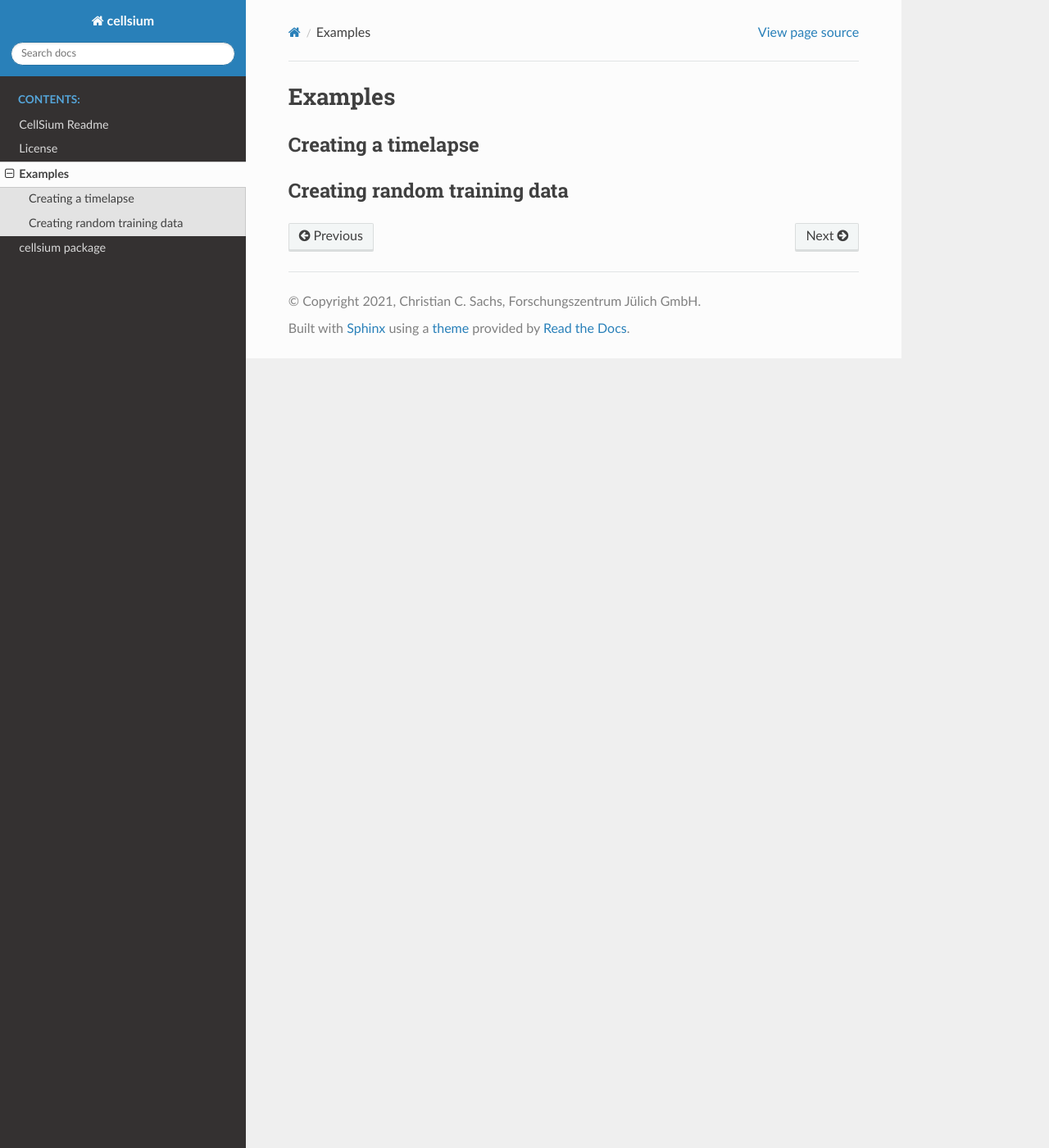
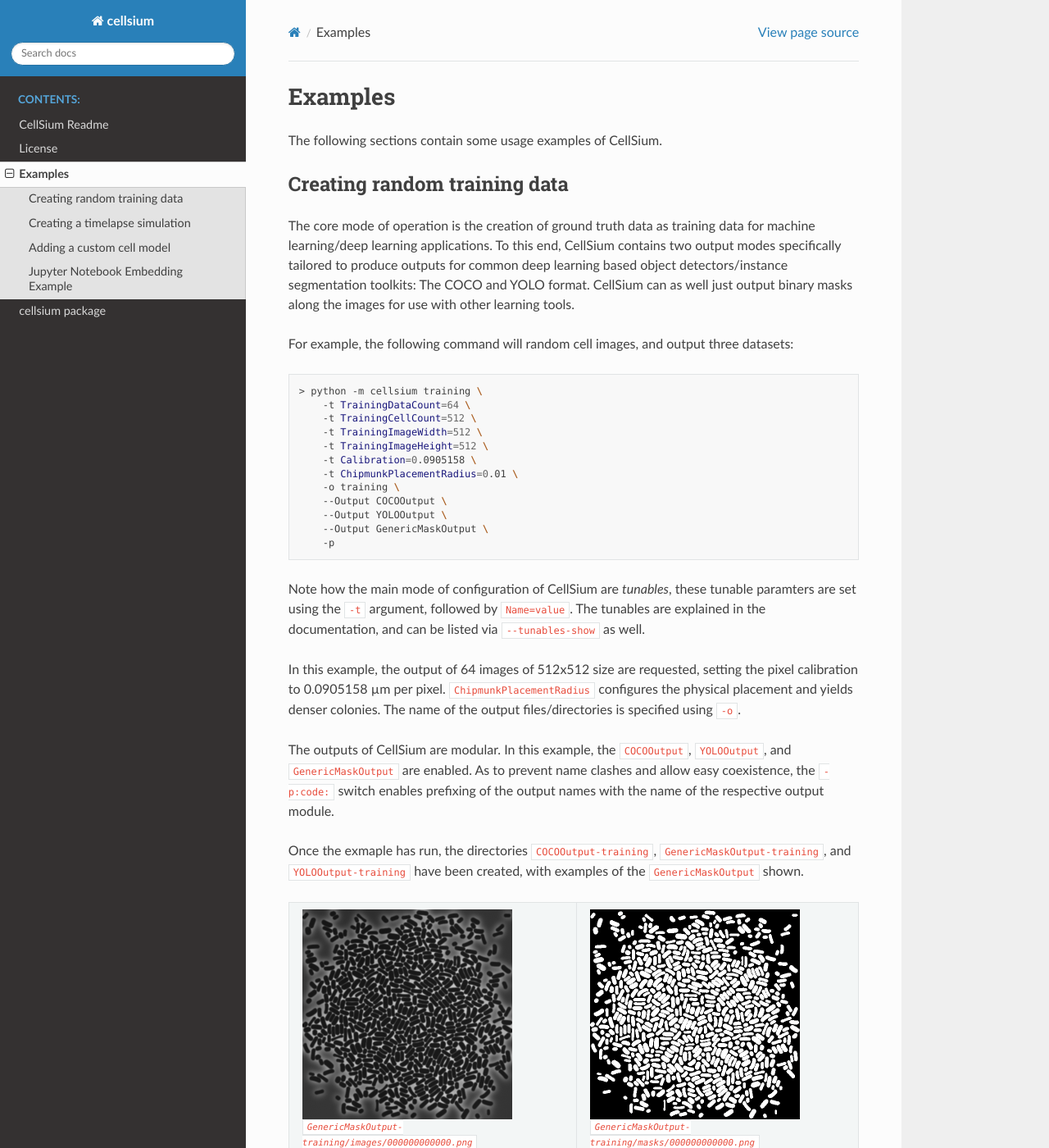
Before and after one commit to modsim/CellSium, a Sphinx documentation site: the page built from docs/examples.rst, in a window 1280 px wide and 1400 px high. Shown: the whole window at 82% size. Built offline with Sphinx 7.4.7 and the Read the Docs theme 2.0.0, drawn with Linux system fonts in a browser that asks for light colours; some of the changed text lies outside the part shown.

Commit message:
Adding documentation

```diff
--- /dev/null
+++ b/docs/Embedding.rst
@@ -0,0 +1,117 @@
+Jupyter Notebook Embedding Example
+##################################
+
+In this example, CellSium is embedded in a Jupyter notebook to
+interactively run small simulations.
+
+First, the necessary modules are imported:
+
+.. code:: ipython3
+
+    # plotting
+    from matplotlib_inline.backend_inline import set_matplotlib_formats
+    set_matplotlib_formats('svg')
+    from matplotlib import pyplot
+
+    # general
+    from functools import partial
+
+    # RRF is the central random helper, used for seeding
+    from cellsium.random import RRF
+    # the model parts the new model is built upon
+    from cellsium.model import PlacedCell, SimulatedCell, assemble_cell
+    # the functions to actually perform the simulation
+    from cellsium.cli.simulate import perform_simulation, initialize_cells, h_to_s, s_to_h
+    # the PlotRenderer as it embeds nicely in Jupyter
+    from cellsium.output.plot import PlotRenderer
+
+For the example, a model is defined directly within a Jupyter cell:
+
+.. code:: ipython3
+
+    class SizerCell(SimulatedCell):
+        @staticmethod
+        def random_sequences(sequence):
+            return dict(elongation_rate=sequence.normal(1.5, 0.25))  # µm·h⁻¹
+
+        def birth(
+            self, parent=None, ts=None
+        ) -> None:
+            self.elongation_rate = next(self.random.elongation_rate)
+            self.division_time = h_to_s(0.5)  # fast division rate
+
+        def grow(self, ts):
+            self.length += self.elongation_rate * ts.hours
+
+            if ts.time > (self.birth_time + self.division_time):
+                offspring_a, offspring_b = self.divide(ts)
+                offspring_a.length = offspring_b.length = self.length / 2
+
+.. code:: ipython3
+
+    # seed the random number generator
+    RRF.seed(1)
+
+    # perform_simulation returns an iterator which will indefinitely yield timesteps
+
+    simulation_iterator = perform_simulation(
+        setup=partial(
+            initialize_cells,
+            count=1,
+            cell_type=assemble_cell(SizerCell, placed_cell=PlacedCell)),
+        time_step=30.0 * 60.0
+    )
+
+    # we step thru the first 5 of them ...
+    for _, ts in zip(range(5), simulation_iterator):
+        # ... and plot them
+        PlotRenderer().output(world=ts.world)
+        pyplot.title("Simulation output at time=%.2fh" % (s_to_h(ts.time)))
+        pyplot.show()
+        # we have access to the Cell objects as well
+        print(repr(ts.world.cells))
+
+
+
+.. image:: _static/Embedding_files/Embedding_4_0.svg
+
+
+.. parsed-literal::
+
+    [Cell(angle=2.3294692309443428, bend_lower=-0.016261360844027475, bend_overall=-0.04126808565523994, bend_upper=-0.09614075306364522, birth_time=0.0, division_time=1800.0, elongation_rate=1.5981931788501658, id_=1, length=2.872894940610261, lineage_history=[0], parent_id=0, position=[17.854225629902448, 28.67645476278087], width=0.8960666826747447)]
+
+
+
+.. image:: _static/Embedding_files/Embedding_4_2.svg
+
+
+.. parsed-literal::
+
+    [Cell(angle=2.3294692309443428, bend_lower=-0.016261360844027475, bend_overall=-0.04126808565523994, bend_upper=-0.09614075306364522, birth_time=3600.0, division_time=1800.0, elongation_rate=1.4017119040732795, id_=2, length=1.835995765017672, lineage_history=[0, 1], parent_id=1, position=[18.485770454254308, 28.010218132802386], width=0.8960666826747447), Cell(angle=2.3294692309443428, bend_lower=-0.016261360844027475, bend_overall=-0.04126808565523994, bend_upper=-0.09614075306364522, birth_time=3600.0, division_time=1800.0, elongation_rate=1.7743185975635118, id_=3, length=1.835995765017672, lineage_history=[0, 1], parent_id=1, position=[17.22268080555059, 29.342691392759356], width=0.8960666826747447)]
+
+
+
+.. image:: _static/Embedding_files/Embedding_4_4.svg
+
+
+.. parsed-literal::
+
+    [Cell(angle=2.3360626329715437, bend_lower=-0.016261360844027475, bend_overall=-0.04126808565523994, bend_upper=-0.09614075306364522, birth_time=3600.0, division_time=1800.0, elongation_rate=1.4017119040732795, id_=2, length=2.5368517170543115, lineage_history=[0, 1], parent_id=1, position=[18.756872759489948, 27.72423023484169], width=0.8960666826747447), Cell(angle=2.3228640880321927, bend_lower=-0.016261360844027475, bend_overall=-0.04126808565523994, bend_upper=-0.09614075306364522, birth_time=3600.0, division_time=1800.0, elongation_rate=1.7743185975635118, id_=3, length=2.7231550637994277, lineage_history=[0, 1], parent_id=1, position=[16.951578500314948, 29.62867929072005], width=0.8960666826747447)]
+
+
+
+.. image:: _static/Embedding_files/Embedding_4_6.svg
+
+
+.. parsed-literal::
+
+    [Cell(angle=2.352798559960036, bend_lower=-0.016261360844027475, bend_overall=-0.04126808565523994, bend_upper=-0.09614075306364522, birth_time=7200.0, division_time=1800.0, elongation_rate=0.8317980611709823, id_=4, length=1.6188538345454755, lineage_history=[0, 1, 2], parent_id=2, position=[19.593155424028517, 26.85358455987381], width=0.8960666826747447), Cell(angle=2.3416190585127383, bend_lower=-0.016261360844027475, bend_overall=-0.04126808565523994, bend_upper=-0.09614075306364522, birth_time=7200.0, division_time=1800.0, elongation_rate=1.2231841085165691, id_=5, length=1.6188538345454755, lineage_history=[0, 1, 2], parent_id=2, position=[18.471310193545275, 28.02153383690875], width=0.8960666826747447), Cell(angle=2.314495314084782, bend_lower=-0.016261360844027475, bend_overall=-0.04126808565523994, bend_upper=-0.09614075306364522, birth_time=7200.0, division_time=1800.0, elongation_rate=1.4247110511570817, id_=6, length=1.8051571812905918, lineage_history=[0, 1, 3], parent_id=3, position=[17.289158390942983, 29.25243321304336], width=0.8960666826747447), Cell(angle=2.304654468034007, bend_lower=-0.016261360844027475, bend_overall=-0.04126808565523994, bend_upper=-0.09614075306364522, birth_time=7200.0, division_time=1800.0, elongation_rate=1.8079038604401219, id_=7, length=1.8051571812905918, lineage_history=[0, 1, 3], parent_id=3, position=[16.06327851109302, 30.578267441297573], width=0.8960666826747447)]
+
+
+
+.. image:: _static/Embedding_files/Embedding_4_8.svg
+
+
+.. parsed-literal::
+
+    [Cell(angle=2.3820603181599442, bend_lower=-0.016261360844027475, bend_overall=-0.04126808565523994, bend_upper=-0.09614075306364522, birth_time=7200.0, division_time=1800.0, elongation_rate=0.8317980611709823, id_=4, length=2.0347528651309665, lineage_history=[0, 1, 2], parent_id=2, position=[20.228643748180197, 26.199313752340714], width=0.8960666826747447), Cell(angle=2.3526475982043165, bend_lower=-0.016261360844027475, bend_overall=-0.04126808565523994, bend_upper=-0.09614075306364522, birth_time=7200.0, division_time=1800.0, elongation_rate=1.2231841085165691, id_=5, length=2.23044588880376, lineage_history=[0, 1, 2], parent_id=2, position=[18.75284683312141, 27.731672298371393], width=0.8960666826747447), Cell(angle=2.2968665429831496, bend_lower=-0.016261360844027475, bend_overall=-0.04126808565523994, bend_upper=-0.09614075306364522, birth_time=7200.0, division_time=1800.0, elongation_rate=1.4247110511570817, id_=6, length=2.5175127068691325, lineage_history=[0, 1, 3], parent_id=3, position=[17.088954083136315, 29.417294148769457], width=0.8960666826747447), Cell(angle=2.2660140670444004, bend_lower=-0.016261360844027475, bend_overall=-0.04126808565523994, bend_upper=-0.09614075306364522, birth_time=7200.0, division_time=1800.0, elongation_rate=1.8079038604401219, id_=7, length=2.709109111510653, lineage_history=[0, 1, 3], parent_id=3, position=[15.346457855171874, 31.35753885164192], width=0.8960666826747447)]
--- a/docs/examples.rst
+++ b/docs/examples.rst
@@ -1,8 +1,109 @@
 Examples
 ========
 
-Creating a timelapse
-####################
+The following sections contain some usage examples of CellSium.
 
 Creating random training data
 #############################
+
+The core mode of operation is the creation of ground truth data as training data for machine learning/deep learning applications. To this end, CellSium contains two output modes specifically tailored to produce outputs for common deep learning based object detectors/instance segmentation toolkits: The COCO and YOLO format. CellSium can as well just output binary masks along the images for use with other learning tools.
+
+For example, the following command will random cell images, and output three datasets:
+
+.. code-block:: bash
+
+    > python -m cellsium training \
+        -t TrainingDataCount=64 \
+        -t TrainingCellCount=512 \
+        -t TrainingImageWidth=512 \
+        -t TrainingImageHeight=512 \
+        -t Calibration=0.0905158 \
+        -t ChipmunkPlacementRadius=0.01 \
+        -o training \
+        --Output COCOOutput \
+        --Output YOLOOutput \
+        --Output GenericMaskOutput \
+        -p
+
+Note how the main mode of configuration of CellSium are *tunables*, these tunable paramters are set using the :code:`-t` argument, followed by :code:`Name=value`. The tunables are explained in the documentation, and can be listed via :code:`--tunables-show` as well.
+
+In this example, the output of 64 images of 512x512 size are requested, setting the pixel calibration to 0.0905158 µm per pixel. :code:`ChipmunkPlacementRadius` configures the physical placement and yields denser colonies. The name of the output files/directories is specified using :code:`-o`.
+
+The outputs of CellSium are modular. In this example, the :code:`COCOOutput`, :code:`YOLOOutput`, and :code:`GenericMaskOutput` are enabled. As to prevent name clashes and allow easy coexistence, the :code:`-p:code:` switch enables prefixing of the output names with the name of the respective output module.
+
+Once the exmaple has run, the directories :code:`COCOOutput-training`, :code:`GenericMaskOutput-training`, and :code:`YOLOOutput-training` have been created, with examples of the :code:`GenericMaskOutput` shown.
+
+.. list-table::
+
+    * - .. figure:: _static/GenericMaskOutput-training/images/000000000000.png
+          :width: 256
+
+          :code:`GenericMaskOutput-training/images/000000000000.png`
+
+      - .. figure:: _static/GenericMaskOutput-training/masks/000000000000.png
+          :width: 256
+
+          :code:`GenericMaskOutput-training/masks/000000000000.png`
+
+Creating a timelapse simulation
+###############################
+
+CellSium was originally developed to create time lapse simulations to create realistic microcolonies, which can serve as input data e.g., for simulations based on the geometry or the training and validation of tracking algorithms.
+To run a simulation, ste up the desired outputs and tunables as explained, and use the :code:`simulate` subcommand.
+
+.. code-block:: bash
+
+    > python -m cellsium simulate \
+        -o simulate \
+        --Output GenericMaskOutput \
+        --Output TiffOutput \
+        -p
+
+In this case, a microcolony will be simulated, a time lapse TIFF stack as well as mask output generated. Shown are three example images:
+
+.. list-table::
+
+    * - .. figure:: _static/GenericMaskOutput-simulate/images/000000000000.png
+          :width: 256
+
+          :code:`GenericMaskOutput-training/images/000000000000.png`
+
+    * - .. figure:: _static/GenericMaskOutput-simulate/images/000000000016.png
+          :width: 256
+
+          :code:`GenericMaskOutput-training/images/000000000016.png`
+
+    * - .. figure:: _static/GenericMaskOutput-simulate/images/000000000032.png
+          :width: 256
+
+          :code:`GenericMaskOutput-training/images/000000000032.png`
+
+Adding a custom cell model
+##########################
+
+In the previous examples, the standard (sizer) cell model was used. However, the modular nature of CellSium makes it easy to integrate a custom cell model. In this example, the sizer model will be defined externally, so it can be more easily changed, and to showcase its difference, the easter egg square geometry will be applied:
+
+.. literalinclude:: square.py
+    :caption: square.py
+
+The custom model can be specified using the :code:`-c` switch, specifying either an importable Python module, or the path of a Python file. If no class name is specified after the :code:`:` colon, CellSium will attempt to import a class named :code:`Cell` from the file/module.
+
+.. code-block:: bash
+
+    > python -m cellsium simulate \
+        -o square \
+        --Output GenericMaskOutput \
+        -c square.py:Cell \
+        -p
+
+CellSium cell objects are Python objects. They are built lending from OOP principles, using mixins in a very flexible way to join various properties. To gain deeper insights how to implement and alter cellular behavior or rendering, it is best to study the source code of CellSium.
+
+.. list-table::
+
+    * - .. figure:: _static/GenericMaskOutput-square/images/000000000033.png
+          :width: 256
+
+          :code:`GenericMaskOutput-square/images/000000000033.png`
+
+
+.. include:: Embedding.rst
--- /dev/null
+++ b/docs/square.py
@@ -0,0 +1,21 @@
+from cellsium.model import assemble_cell, SimulatedCell, h_to_s, Square
+
+
+class SquareCellModel(SimulatedCell):
+    @staticmethod
+    def random_sequences(sequence):
+        return dict(elongation_rate=sequence.normal(1.5, 0.25))  # µm·h⁻¹
+
+    def birth(self, parent=None, ts=None) -> None:
+        self.elongation_rate = next(self.random.elongation_rate)
+        self.division_time = h_to_s(1.0)
+
+    def grow(self, ts) -> None:
+        self.length += self.elongation_rate * ts.hours
+
+        if ts.time > (self.birth_time + self.division_time):
+            offspring_a, offspring_b = self.divide(ts)
+            offspring_a.length = offspring_b.length = self.length / 2
+
+
+Cell = assemble_cell(SquareCellModel, Square)
```
Also changed, not shown: README.rst (+35 -4 lines), docs/_static/Embedding_files/Embedding_4_0.svg (added), docs/_static/Embedding_files/Embedding_4_2.svg (added), docs/_static/Embedding_files/Embedding_4_4.svg (added), docs/_static/Embedding_files/Embedding_4_6.svg (added), docs/_static/Embedding_files/Embedding_4_8.svg (added), docs/_static/GenericMaskOutput-simulate/images/000000000000.png (added), docs/_static/GenericMaskOutput-simulate/images/000000000016.png (added), docs/_static/GenericMaskOutput-simulate/images/000000000032.png (added), docs/_static/GenericMaskOutput-square/images/000000000033.png (added), docs/_static/GenericMaskOutput-training/images/000000000000.png (added), docs/_static/GenericMaskOutput-training/masks/000000000000.png (added), 2 other files.
